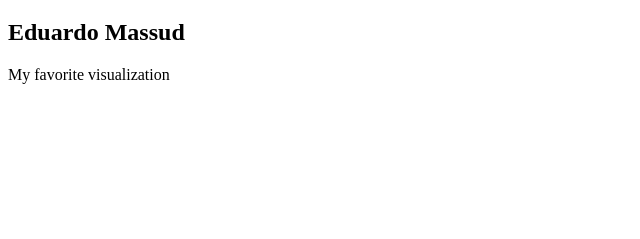
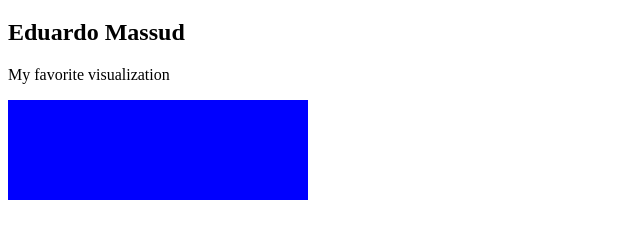
Before and after one commit to DS4200-S22/ic-04-edumassud, a plain HTML site: page index.html in a window 1280 px wide. Shown: the part 61-300 px from the top of the page, without its empty margins (0-640 px from the left). Drawn offline with Linux system fonts and the light colour scheme.

Commit message:
Added width and height to svg rect
Visualization wasn't showing up

```diff
--- a/index.html
+++ b/index.html
@@ -19,8 +19,8 @@
     </div>
 
     <div id="div2" class="container">
-        <svg>
-            <rect style="fill:rgb(0,0,255);"/>
+        <svg width="400" height="110">
+            <rect width="300" height="100" style="fill:rgb(0,0,255);"/>
         </svg>
     </div>
 
```
